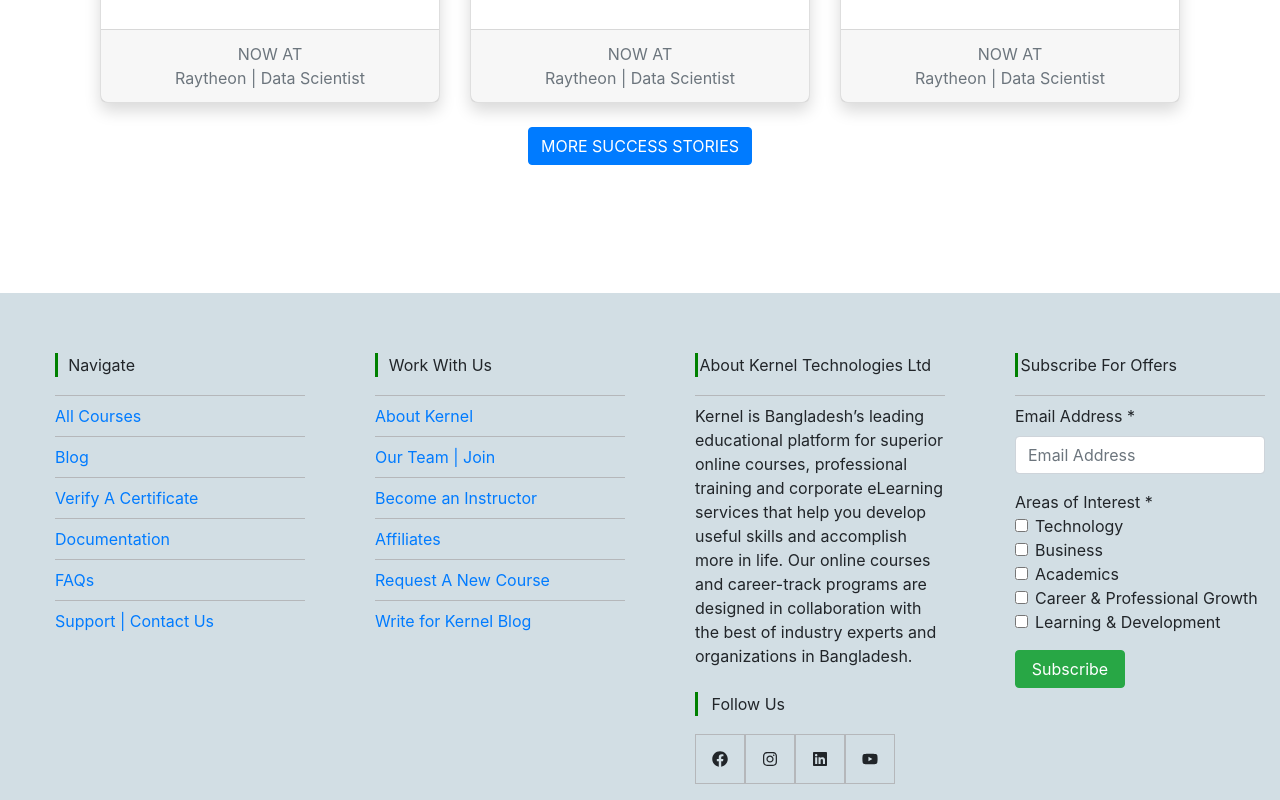
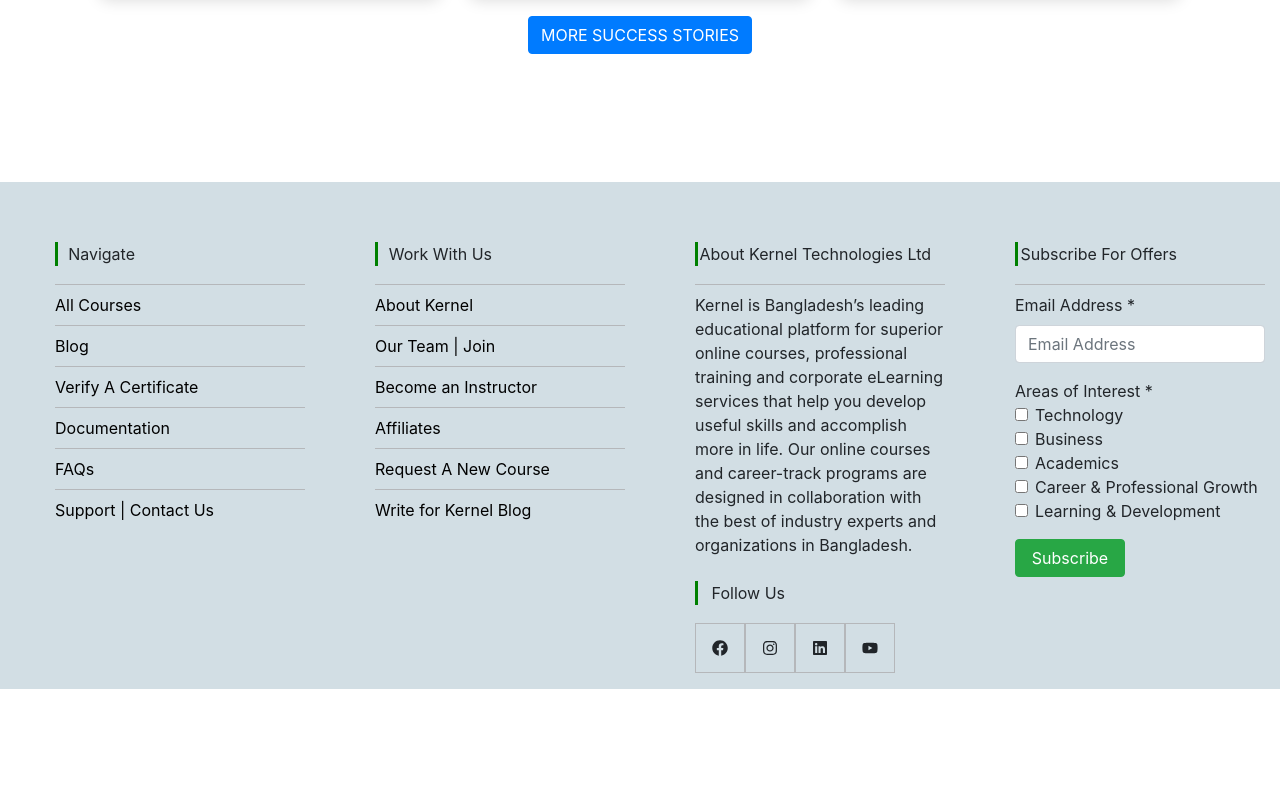
Before and after one commit to krnltech/coursebee-client, a Next.js app: page / in a window 1280 px wide. Shown: the part 4024-4824 px from the top of the page. After the commit the page ends 4713 px from the top, so only its background shows below. Built offline with nearby package versions, Linux system fonts and the light colour scheme.

Commit message:
Success card height fixed and edited

```diff
--- a/components/footer/Footer.js
+++ b/components/footer/Footer.js
@@ -141,7 +141,7 @@ const Footer = () => {
                   <FaLinkedin style={{margin:"auto",color:lincolor}} />
                 </div>
                 <div className={styles.footercolumn_div_icon}  onMouseEnter={()=>{
-                    setyoucolor("blue");
+                    setyoucolor("red");
                   }}
                    onMouseLeave={()=>{
                     setyoucolor("")
--- a/components/footer/Footer.module.css
+++ b/components/footer/Footer.module.css
@@ -9,6 +9,10 @@
 
 .footercolumn ul{
     list-style-type: none
+}
+
+.footercolumn ul li a{
+    color: black;
 }
 
 .footercolumn_ul_1{
--- a/components/success-stories/SuccessCard.js
+++ b/components/success-stories/SuccessCard.js
@@ -4,8 +4,6 @@ import styles from "./successcard.module.css";
 
 const SuccessCard = () => {
   const cardStyle = {
-    width: "20.75rem",
-    height: "25rem",
     borderRadius: "8px",
     borderTop: "3px solid red",
   };
```
